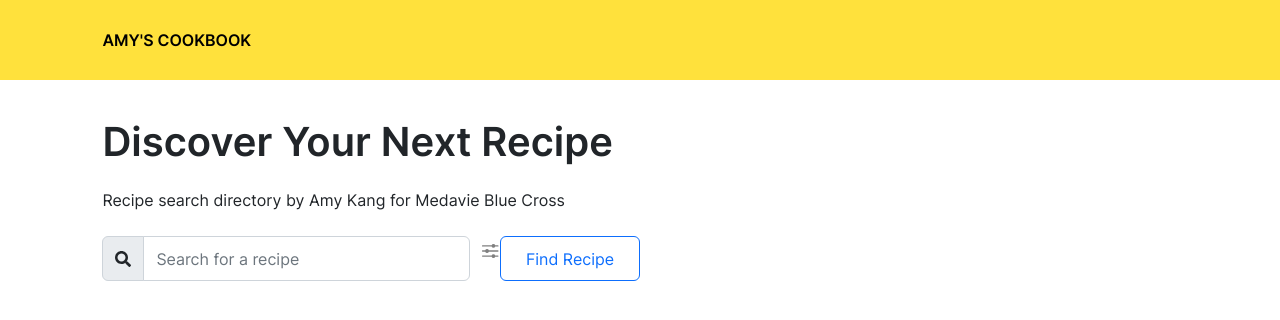
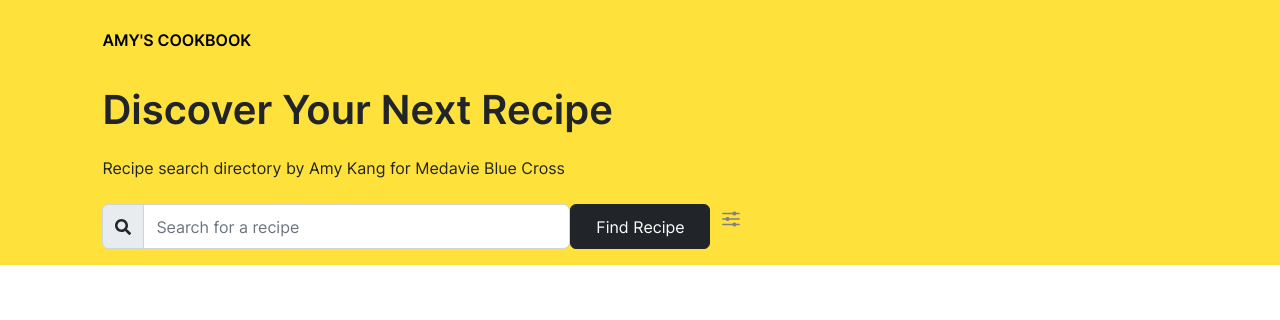
Before and after one commit to jh8kang/recipe-app-challenge, a React (Create React App) app: page / in a window 1280 px wide. Shown: the top 320 px of the page. Built offline with nearby package versions, Linux system fonts and the light colour scheme.

Commit message:
re-styled advanced search

```diff
--- a/src/App.scss
+++ b/src/App.scss
@@ -15,6 +15,8 @@ header {
   background-color: $background;
   padding: 0% 8%;
   height: 80px;
+  position: relative;
+  width: 100%;
 }
 
 .logo {
--- a/src/components/AdvancedSearch.jsx
+++ b/src/components/AdvancedSearch.jsx
@@ -39,7 +39,7 @@ export default function AdvancedSearch({
         <button
           onClick={saveFilterHandler}
           type="submit"
-          className="btn btn-primary advanced-search_btn"
+          className="btn btn-dark advanced-search_btn"
         >
           Save
         </button>
--- a/src/components/AdvancedSearch.scss
+++ b/src/components/AdvancedSearch.scss
@@ -2,8 +2,10 @@
 
 .advanced-search {
   display: flex;
-  margin-bottom: 50px;
+  padding: 25px 8%;
   flex-direction: column;
+  background-color: $grey2;
+
   &_title {
     text-align: left;
   }
@@ -11,12 +13,12 @@
     display: flex;
   }
   &_btn {
-    min-width: 100px;
-    width: 15%;
+    width: 100px;
   }
   &_btn_container {
     display: flex;
-    justify-content: flex-end;
+    justify-content: center;
+    margin-top: 32px;
   }
 }
 
--- a/src/components/Search.jsx
+++ b/src/components/Search.jsx
@@ -4,15 +4,15 @@ import { FaSearch } from "react-icons/fa";
 import { IoOptions } from "react-icons/io5";
 import { Searched, AdvancedSearch } from "../components";
 
-function Search() {
+function Search({ formData, setFormData, isSubmitted, setIsSubmitted }) {
   let [input, setInput] = useState("");
   let [filter, setFilter] = useState(false);
-  let [formData, setFormData] = useState({
-    searchInput: "",
-    filteredCuisines: "",
-  });
+  // let [formData, setFormData] = useState({
+  //   searchInput: "",
+  //   filteredCuisines: "",
+  // });
 
-  const [isSubmitted, setIsSubmitted] = useState(false);
+  // const [isSubmitted, setIsSubmitted] = useState(false);
   let [cuisines, setCuisines] = useState([
     { name: "African", checked: false },
     { name: "American", checked: false },
@@ -42,7 +42,6 @@ function Search() {
 
   const submitHandler = (e) => {
     e.preventDefault();
-
     const selectedCuisines = cuisines
       .filter((c) => c.checked)
       .map((c) => c.name);
@@ -77,7 +76,9 @@ function Search() {
 
   return (
     <>
+      <div className="test">
         <form onSubmit={submitHandler} id="searchForm" className="search-form">
+          <div className="search-bar">
             <div className="input-group mb-3">
               <span className="input-group-text" id="basic-addon1">
                 <FaSearch />
@@ -91,7 +92,11 @@ function Search() {
                 onChange={(e) => setInput(e.target.value)}
               />
             </div>
+            <button type="submit" className="btn btn-dark search-btn ">
+              Find Recipe
+            </button>
             <IoOptions className="filter-icon" onClick={filterHandler} />
+          </div>
           {filter ? (
             <AdvancedSearch
               cuisines={cuisines}
@@ -101,13 +106,8 @@ function Search() {
               submitHandler={submitHandler}
             />
           ) : null}
-        <button type="submit" className="btn btn-outline-primary search-btn ">
-          Find Recipe
-        </button>
         </form>
-      {isSubmitted ? (
-        <Searched formData={formData} isSubmitted={isSubmitted} />
-      ) : null}
+      </div>
     </>
   );
 }
--- a/src/components/Search.scss
+++ b/src/components/Search.scss
@@ -2,12 +2,17 @@
 
 .search-form {
   width: 100%;
-  margin-bottom: 50px;
   display: flex;
   flex-direction: column;
+}
+.search-bar {
+  display: flex;
+  padding: 0% 8%;
+
   @include tablet {
-    flex-direction: row;
+    padding: 0;
     width: 60%;
+    margin-left: 8%;
   }
   @include desktop {
     width: 50%;
@@ -37,13 +42,8 @@ input {
 }
 
 .search-btn {
-  background-color: $button;
   border: none;
-  color: $button-text;
   min-width: 140px;
   padding: 0;
   height: 45px;
-  &:active {
-    background-color: $button-text;
-  }
 }
--- a/src/components/Searched.jsx
+++ b/src/components/Searched.jsx
@@ -37,7 +37,7 @@ function Searched({ formData }) {
   console.log("searchedRecipes", searchedRecipes);
   return (
     <div className="container">
-      <div className="row g-5 justify-content-start">
+      <div className="row g-5 justify-content-start searched-container ">
         {currentItems?.map((item) => {
           return (
             <div className="col-md-4 col-lg-3" id={item.id} key={item.id}>
--- a/src/components/Searched.scss
+++ b/src/components/Searched.scss
@@ -1,9 +1,8 @@
 @import "../partials/global";
 
 .searched-container {
-  display: flex;
-  flex-direction: row;
-  flex-wrap: wrap;
+  margin-bottom: 50px;
+  padding: 50px 0%;
 }
 .card {
   border: none;
--- a/src/pages/Home.jsx
+++ b/src/pages/Home.jsx
@@ -1,20 +1,32 @@
-import React from "react";
+import React, { useState } from "react";
 import { Search } from "../components";
 import "./Home.scss";
+import { Searched } from "../components";
 
 function Home() {
+  const [isSubmitted, setIsSubmitted] = useState(false);
+  let [formData, setFormData] = useState({
+    searchInput: "",
+    filteredCuisines: "",
+  });
   return (
-    <>
-      <div className="home">
+    <div className="home">
+      <div className="hero">
         <div className="slogan_container">
           <p className="slogan_text">Discover Your Next Recipe</p>
           <p className="slogan_description">
             Recipe search directory by Amy Kang for Medavie Blue Cross
           </p>
         </div>
-        <Search />
+        <Search
+          formData={formData}
+          isSubmitted={isSubmitted}
+          setFormData={setFormData}
+          setIsSubmitted={setIsSubmitted}
+        />
       </div>
-    </>
+      {isSubmitted ? <Searched formData={formData} /> : null}
+    </div>
   );
 }
 
--- a/src/pages/Home.scss
+++ b/src/pages/Home.scss
@@ -1,11 +1,16 @@
 @import "../partials/global";
 
 .home {
-  padding: 2rem 0rem;
-  margin: 0% 8%;
+  height: 100%;
+  // background-color: $background;
+}
+.hero {
+  // padding: 2% 8% 5% 8%;
+  background-color: $background;
 }
 .slogan {
   &_container {
+    padding: 0% 8%;
     display: flex;
     flex-direction: column;
     align-items: flex-start;
--- a/src/pages/Recipe.scss
+++ b/src/pages/Recipe.scss
@@ -5,8 +5,9 @@
   flex-direction: column;
   width: 100%;
   @include tablet {
-    padding-top: 50px;
     flex-direction: row;
+    padding: 3% 8%;
+    overflow: hidden;
   }
   &-fixed-column {
     display: flex;
@@ -46,6 +47,7 @@
     height: 100vh;
     overflow-y: scroll;
     width: 50%;
+    padding-bottom: 150px;
   }
 }
 
--- a/src/partials/_variables.scss
+++ b/src/partials/_variables.scss
@@ -4,3 +4,4 @@ $button-text: white;
 $text-color: #000000;
 $grey: lightgrey;
 $secondary: #f3f1ec;
+$grey2: #f4f4f4;
```
Lines whose indentation alone changed are shown as unchanged.
